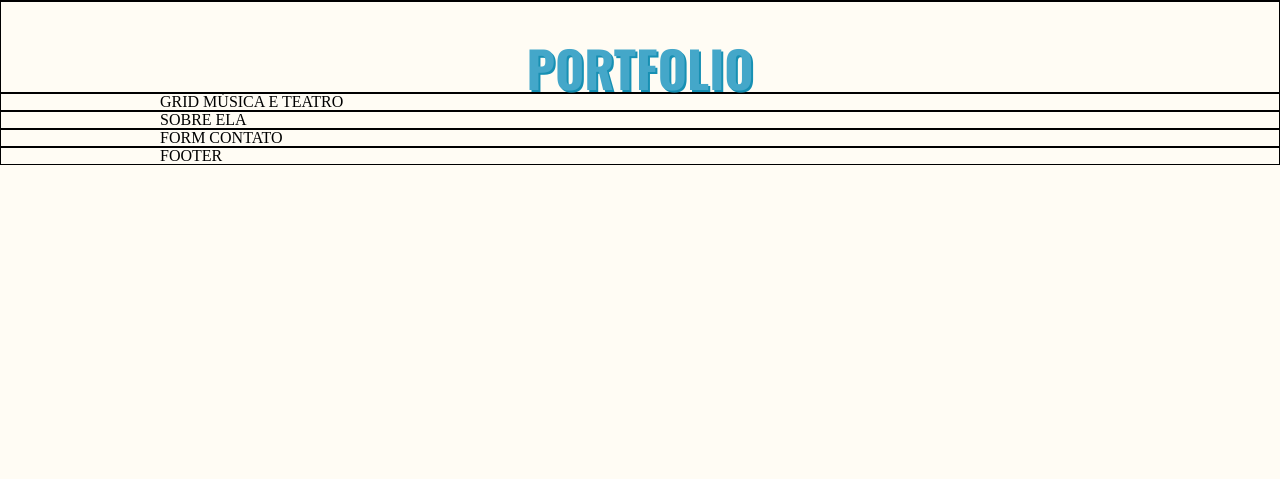
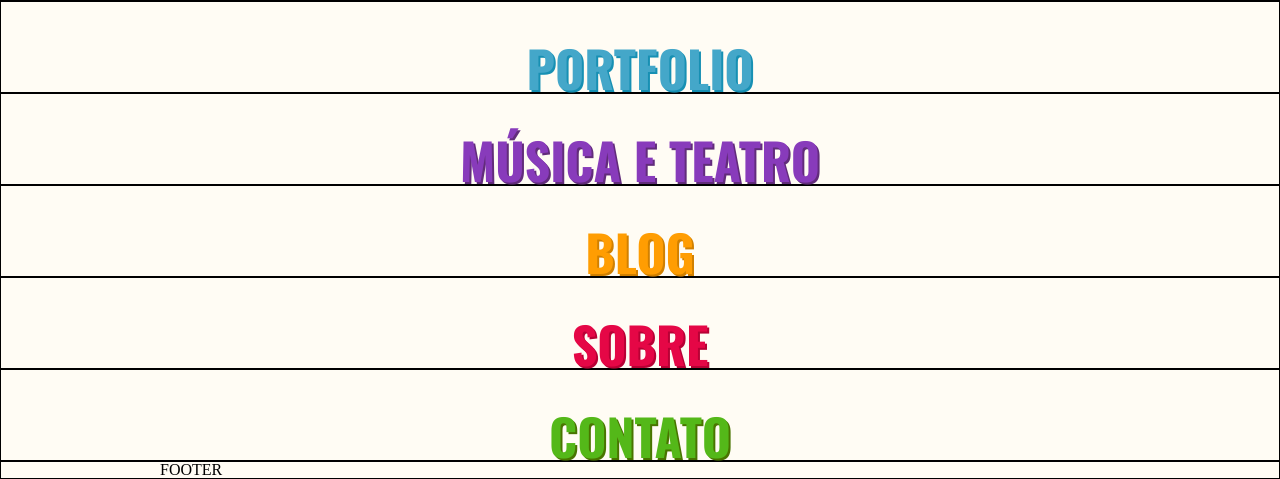
Before and after one commit to MariannyNalini/tcc, a PHP site: page / in a window 1280 px wide. Shown: the part 667-1146 px from the top of the page. Before the commit the page ends 832 px from the top, so only its background shows below. Run offline with PHP 8.4, Linux system fonts and the light colour scheme; some libraries are stand-ins or nearby versions.

Commit message:
Title pages

```diff
--- a/css/style.css
+++ b/css/style.css
@@ -1,11 +1,14 @@
 body{ background-color: #fffcf4; }
 section { position: relative; border: solid 1px black; }
+
+h2{ font-family: 'Oswald', sans-serif; font-size: 50px; text-align: center; font-weight: 700; margin-top: 40px; }
 
 .wrapper{ margin: 0 auto; width: 960px; border: }
 
 #home{ }
 #portfolio {  }
 #music-and-theater{ }
+#blog { }
 #about{ }
 #contact{  }
 
@@ -13,10 +16,13 @@ nav.tree{ background: url("../img/bg-home.png") no-repeat; width: 543px; height:
 nav.tree ul li{ background: url("../img/sprite-menus.png"); position: absolute; height: 104px}
 nav.tree ul li#portfolio{ width: 94px; height: 94px; top: 325px; left: 338px; }
 nav.tree ul li#music-and-theater{ background-position: -115px 0; width: 102px; height: 87px; top: 152px; left: 74px; }
-nav.tree ul li#blog { background-position: -257px 0; width: 90px; height: 104px; top: 325px; left: 80px;}
-nav.tree ul li#about { background-position: -370px 0; width: 79px; height: 101px; top: 201px; left: 482px; }
-nav.tree ul li#contact { background-position: -479px 0; width: 79px; height: 78px; top: 30px; left: 256px; }
+nav.tree ul li#blog{ background-position: -257px 0; width: 90px; height: 104px; top: 325px; left: 80px;}
+nav.tree ul li#about{ background-position: -370px 0; width: 79px; height: 101px; top: 201px; left: 482px; }
+nav.tree ul li#contact{ background-position: -479px 0; width: 79px; height: 78px; top: 30px; left: 256px; }
 
-h2{ font-family: 'Oswald', sans-serif; font-size: 50px; text-align: center; font-weight: 700; margin-top: 40px; }
 
 #portfolio h2{ color: #44a7c9; text-shadow: 2px 2px 0px #1790b3; }
+#music-and-theater h2{ color: #883bbb; text-shadow: 2px 2px 0px #622c7b; }
+#blog h2{ color: #ff9d02; text-shadow: 2px 2px 0px #d18000; }
+#about h2{ color: #e50746; text-shadow: 2px 2px 0px #b80135; }
+#contact h2{ color: #54b819; text-shadow: 2px 2px 0px #497400; }
--- a/index.html
+++ b/index.html
@@ -49,19 +49,25 @@
 
         <section id="music-and-theater">
             <div class="wrapper">
-                GRID MÚSICA E TEATRO
+                <h2>MÚSICA E TEATRO</h2>
+            </div>
+        </section>
+
+        <section id="blog">
+            <div class="wrapper">
+                <h2>BLOG</h2>
             </div>
         </section>
 
         <section id="about">
             <div class="wrapper">
-                SOBRE ELA
+                <h2>SOBRE</h2>
             </div>
         </section>
 
         <section id="contact">
             <div class="wrapper">
-                FORM CONTATO
+                <h2>CONTATO</h2>
             </div>
         </section>
 
```
